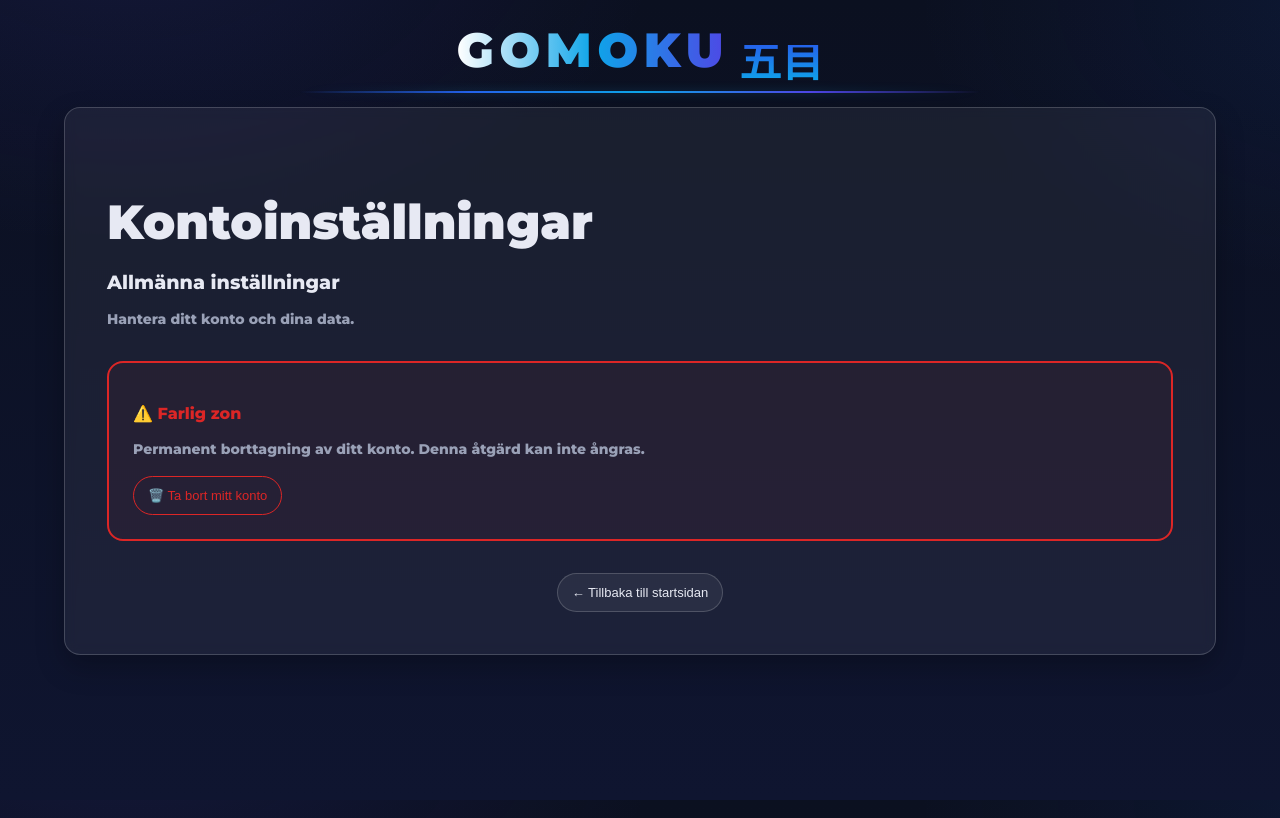
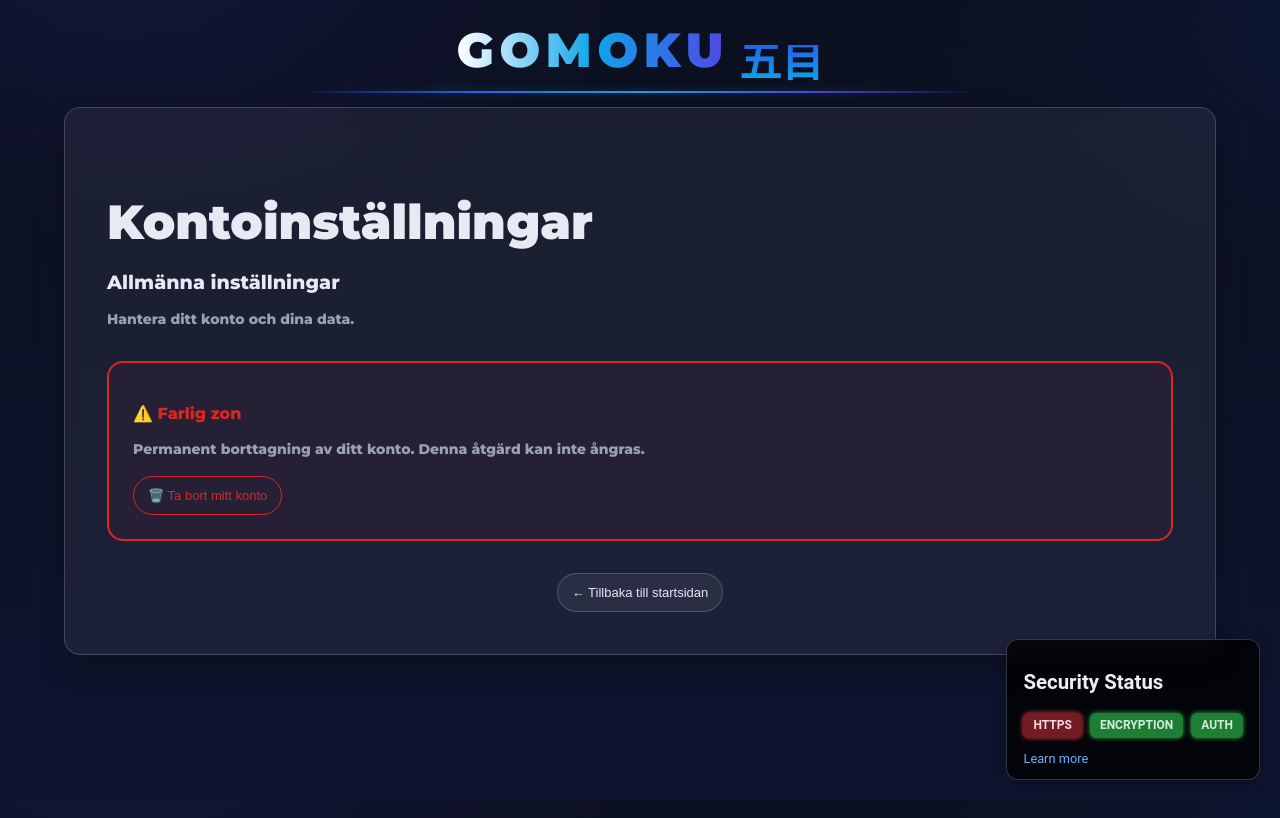
Before and after one commit to Gomoku-PL/fwk-22-a-frontend, a React (Vite) app: page /account-settings in a window 1280 px wide. Built offline with nearby package versions, Linux system fonts and the light colour scheme.

Commit message:
updaterar SecurityNotice-komponent och app.jsx informera användaren om säkerhetrlaterade saker

```diff
--- a/src/App.jsx
+++ b/src/App.jsx
@@ -3,7 +3,9 @@ import { Routes, Route } from "react-router-dom";
 
 import Home from "./pages/Home.jsx";
 import Game from "./pages/Game.jsx";
+
 import AccountSettings from "./pages/AccountSettings.jsx";
+import SecurityNotice from "../src/ui/SecurityNotice/SecurityNotice.jsx";
 import "./App.css";
 
 export default function App() {
@@ -18,6 +20,7 @@ export default function App() {
         <div className="divider"></div>
       </section>
 
+
       {/* Routes live here (single source of truth) */}
       <Routes>
         <Route path="/" element={<Home />} />
@@ -25,6 +28,13 @@ export default function App() {
         <Route path="/game/:id" element={<Game />} />
         <Route path="/account-settings" element={<AccountSettings />} />
       </Routes>
+
+
+      <SecurityNotice
+        https={window.location.protocol === "https:"}
+        encryption={true}
+        autth={true}
+        docsLink="./security" />
     </div>
   );
 }
--- a/src/ui/SecurityNotice/SecurityNotice.css
+++ b/src/ui/SecurityNotice/SecurityNotice.css
@@ -1,40 +1,61 @@
 .security-notice {
-    border: 1px solid #ccc;
-    padding: 12px;
-    border-radius: 8px;
-    max-width: 300px;
-    font-family: sans-serif;
+    position: fixed;
+    bottom: 20px;
+    right: 20px;
+    background: rgba(0, 0, 0, 0.8);
+    color: #eee;
+    border: 1px solid rgba(255, 255, 255, 0.2);
+    padding: 12px 16px;
+    border-radius: 12px;
+    max-width: 280px;
+    font-family: 'Roboto', sans-serif;
+    font-size: 0.85rem;
+    box-shadow: 0 4px 15px rgba(0, 0, 0, 0.3);
+    backdrop-filter: blur(5px);
+    z-index: 999;
+    transition: all 0.3s ease-in-out;
+}
+
+.security-notice:hover {
+    transform: translateY(-2px);
+    box-shadow: 0 6px 20px rgba(0, 0, 0, 0.4);
 }
 
 .badges {
     display: flex;
     gap: 8px;
     margin-bottom: 8px;
+    justify-content: space-between;
 }
 
 .badge {
-    padding: 4px 8px;
-    border-radius: 4px;
-    font-size: 0.8rem;
-    cursor: default;
+    padding: 4px 10px;
+    border-radius: 6px;
+    font-size: 0.75rem;
+    text-transform: uppercase;
+    font-weight: 600;
 }
 
 .badge.secure {
-    background-color: #d4edda;
-    color: #155724;
+    background-color: #1e7e34;
+    color: #d4edda;
+    box-shadow: 0 0 5px #28a745;
 }
 
 .badge.insecure {
-    background-color: #f8d7da;
-    color: #721c24;
+    background-color: #721c24;
+    color: #f8d7da;
+    box-shadow: 0 0 5px #dc3545;
 }
 
-a {
+a.learn-more {
+    display: inline-block;
     font-size: 0.8rem;
-    color: #007bff;
+    color: #66b3ff;
     text-decoration: none;
+    margin-top: 4px;
 }
 
-a:hover {
+a.learn-more:hover {
     text-decoration: underline;
 }
--- a/src/ui/SecurityNotice/SecurityNotice.jsx
+++ b/src/ui/SecurityNotice/SecurityNotice.jsx
@@ -1,11 +1,11 @@
-import React from "react"; // fixed typo
+import React from "react";
 import PropTypes from "prop-types";
 import "./securityNotice.css";
 
 const SecurityNotice = ({ https = true, encryption = true, auth = true, docsLink = "#" }) => {
     return (
         <div className="security-notice">
-            <h4>Security Status</h4>
+            <h2>Security Status</h2>
             <div className="badges">
                 <span className={`badge ${https ? "secure" : "insecure"}`} title="HTTPS enabled">
                     HTTPS
@@ -17,9 +17,12 @@ const SecurityNotice = ({ https = true, encryption = true, auth = true, docsLink
                     Auth
                 </span>
             </div>
-            <a href={docsLink} target="_blank" rel="noopener noreferrer">
 
+            <a href={docsLink} target="_blank" rel="noopener noreferrer" className="learn-more">
+                Learn more
             </a>
+
+
         </div>
     );
 };
```
